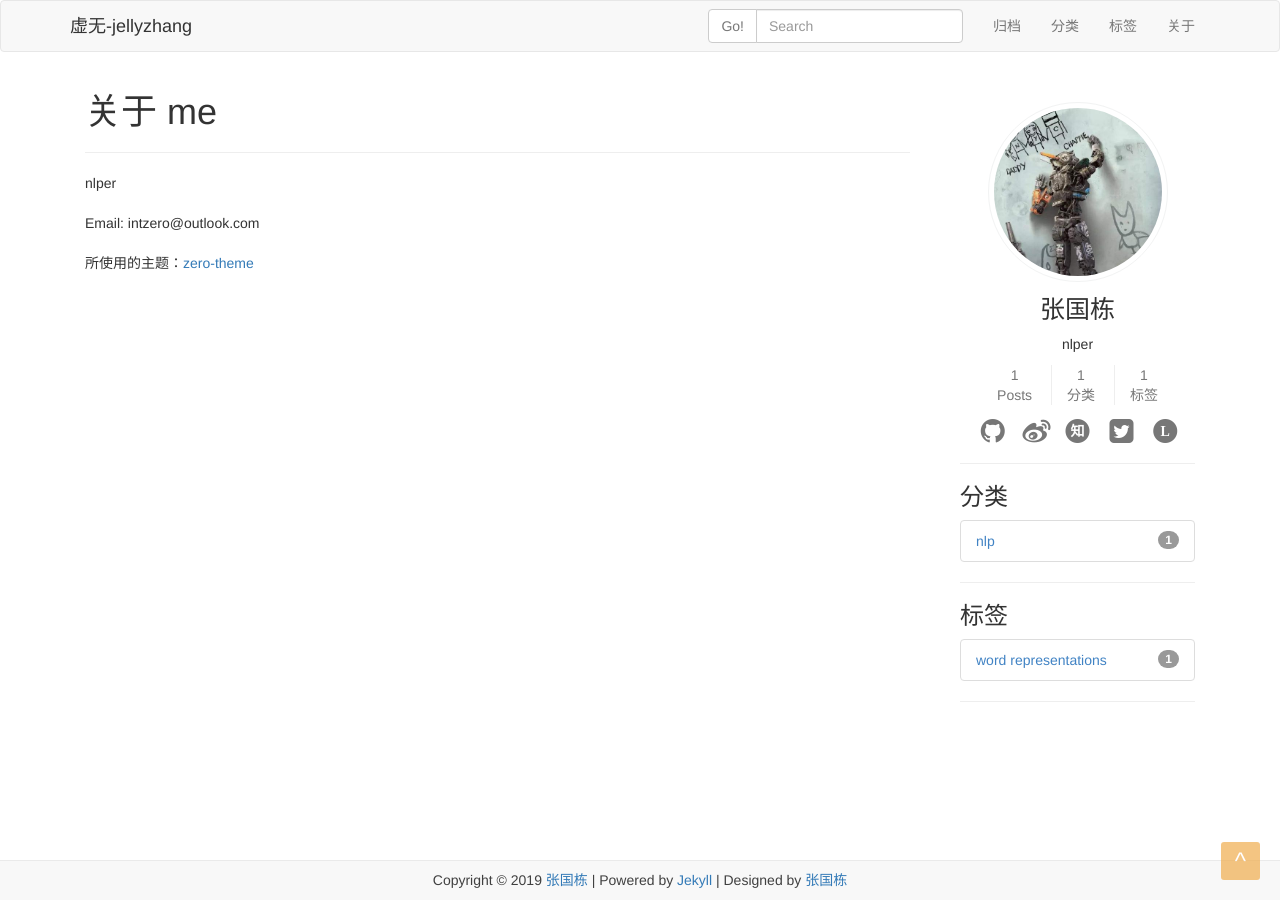
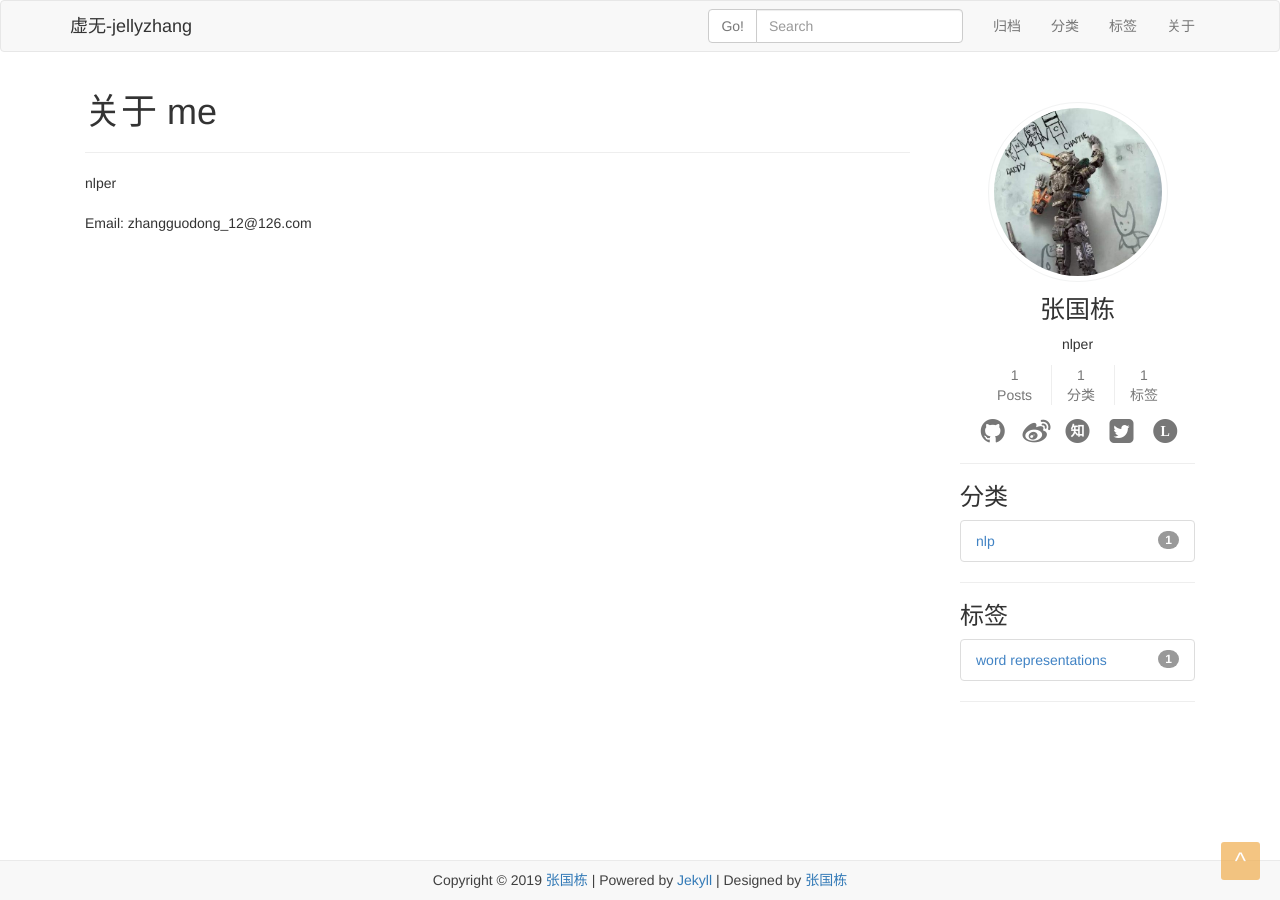
Before and after one commit to zgd716/zgd716.github.io, a Jekyll site: the page built from about.html, in a window 1280 px wide. Built offline with Jekyll 4.4.1, drawn with Linux system fonts in a browser that asks for light colours; comment, search, counter and statistics services are not loaded.

Commit message:
about me

```diff
--- a/about.html
+++ b/about.html
@@ -10,10 +10,9 @@ title: 关于 me
       <hr>
       nlper <br><br>
 
-      Email: intzero@outlook.com <br><br>
+      Email: zhangguodong_12@126.com <br><br>
 
-      所使用的主题：<a href="https://github.com/zgd716/zero-theme" target="_blank">zero-theme</a>
-      <br><br>
+
       {% include {{ site.baseurl }}comments.html %}
     </div>
 
```
